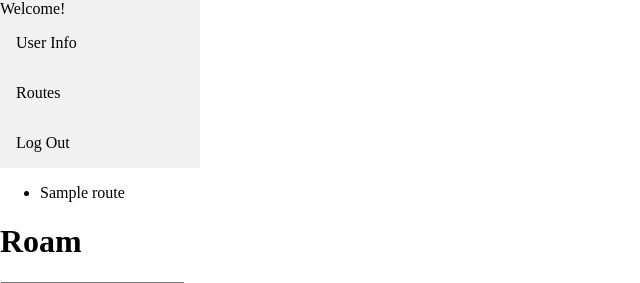
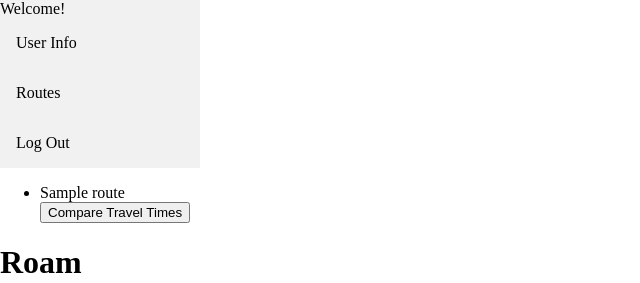
Before and after one commit to aileentran/roam, a Flask app: page /map in a window 1280 px wide. Shown: the top 283 px of the page, without its empty margins (0-640 px from the left). Run offline with Flask 2, Linux system fonts and the light colour scheme; the visitor is signed in with stand-in values (Sample User, id 1); tables that the repository leaves empty hold one stand-in row (values such as "Sample post"); some libraries are stand-ins or nearby versions.

Commit message:
WIP comparison button to show total travel times of all routes

```diff
--- a/server.py
+++ b/server.py
@@ -290,7 +290,6 @@ def route_info(route_id):
 		distance_km = route_info['rows'][0]['elements'][0]['distance']['text']
 		duration_text = route_info['rows'][0]['elements'][0]['duration']['text']
 		duration_int = int(duration_text.split(' ')[0])
-		print(duration_int)
 		seconds = route_info['rows'][0]['elements'][0]['duration']['value']
 
 		# TODO: CONVERT TIME INTO CURRENT TIMEZONE!!!!!
@@ -302,7 +301,8 @@ def route_info(route_id):
 		# from_zone = tz.tzutc()
 		to_zone = tz.tzlocal()
 
-		print(datetime.now(tz=to_zone))
+		# print(datetime.now(tz=to_zone))
+
 		# result from 11/28/19 at 7:40-ish pm
 		# 2019-11-29 03:42:39.362671+00:00
 		# does python think i'm in UTC??
@@ -310,10 +310,10 @@ def route_info(route_id):
 		eta = datetime.now() + timedelta(seconds=seconds)
 
 		eta_str = eta.strftime('%a %b %d, %Y at %I:%M %p')
-		print(datetime.now())
+		# print(datetime.now())
 
-		print(eta_str)
-		print(type(eta_str))
+		# print(eta_str)
+		# print(type(eta_str))
 
 		# utc = datetime.strptime(eta_str, '%a %b %d, %Y at %I:%M %p')
 		# print(utc)
--- a/static/js/map_form.js
+++ b/static/js/map_form.js
@@ -151,19 +151,46 @@ $('a.route').on('click', (evt) => {
 		};
 
 		// returning total travel time for route
-		$('#eta').text(`Travel time: ${travelTime} mins`)
+		$('#eta').text(`Travel time: ${travelTime} mins`);
 
+		// changing submit button to directions button
 		$('#button-container').html(`<button
 		 		type='button'
 		 		id="show_directions"
 		 		data-route-id="${routeId}"
 		 	>Directions
-		 	</button>`)
+		 	</button>`);
 
+		// calling functions from map_visuals.js
+		// puts down markers
 		markers();
 
+		// draws paths
 		calcRoute();
 	});
 	// change submit button to directions = pins on map!
 	// maybe save room for update button??
 });
+
+// comparing all route travel times
+$('#compare').on('click', (evt) =>{
+	console.log('evt listener for travel-time button')
+	// need to get routeId to get specific route's total travel time
+	const routeId = $(evt.target).data('routeId');
+	console.log(routeId)
+
+	$.get(`/map/${routeId}`, (resp) =>{
+		console.log('ajax req for comparison button')
+
+		let travelTime = 0;
+
+		for (const info of Object.keys(resp)){
+			if (info !== 'routeName'){
+				const time = resp[info].durationInt;
+				travelTime += time;
+			};
+		}
+
+		$('#travel-time').text(`Travel time: ${travelTime} mins`)
+	});
+});
--- a/templates/map.html
+++ b/templates/map.html
@@ -18,12 +18,14 @@
 <ul>
 	{% for route in routes %}
 		<li>
-			{# passing setting data to route-id and passing it when clicked #}
+			{# setting data to route-id and passing it when clicked #}
 			<a class="route" data-route-id="{{ route.route_id }}">
 				{{ route.name }}
 			</a>
+			<span id="travel-time" data-route-id="{{ route.route_id }}"></span>
 		</li>
 	{% endfor %}
+	<button type="button" id="compare">Compare Travel Times</button>
 </ul>
 
 {% endblock %}
```
